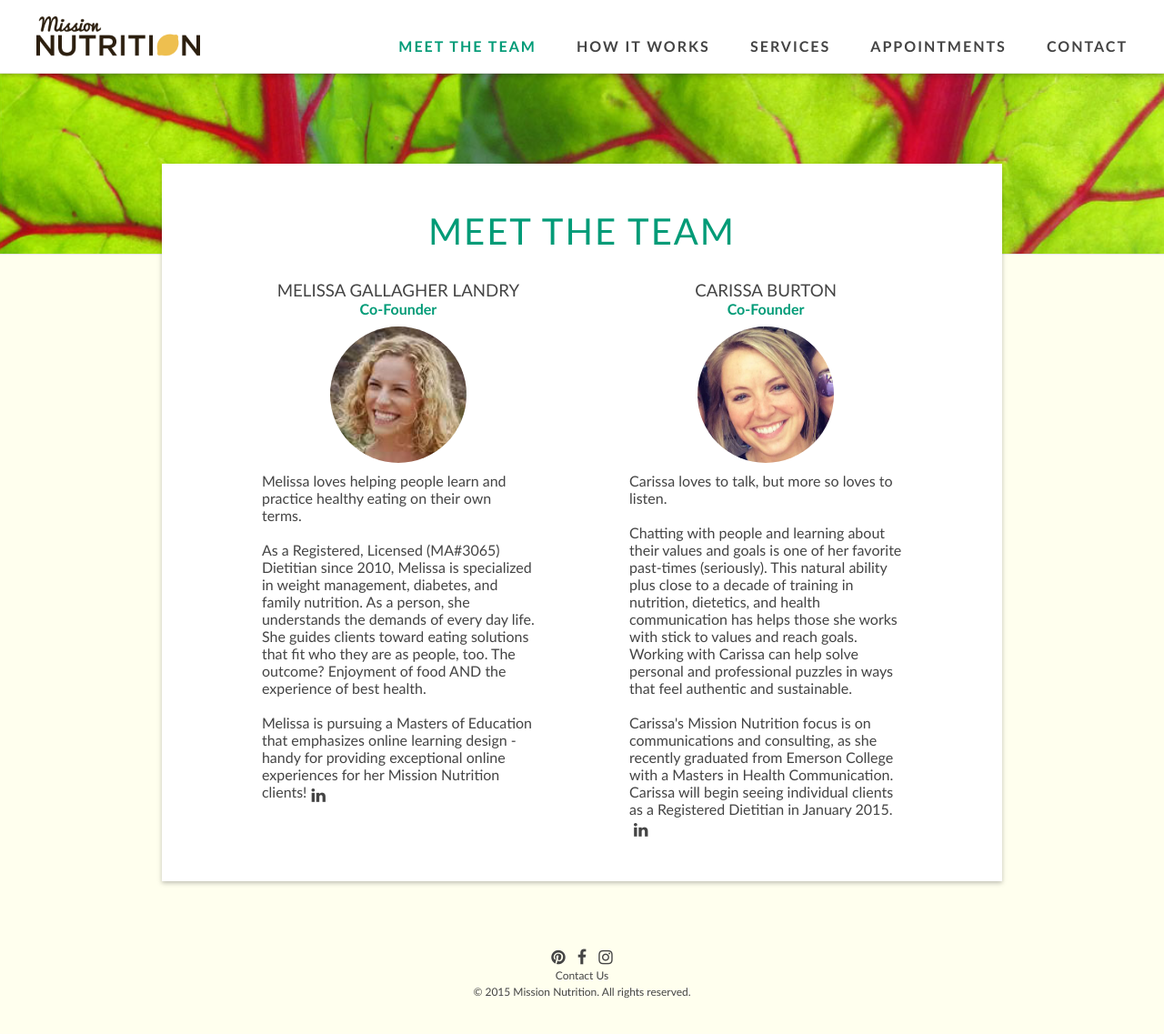
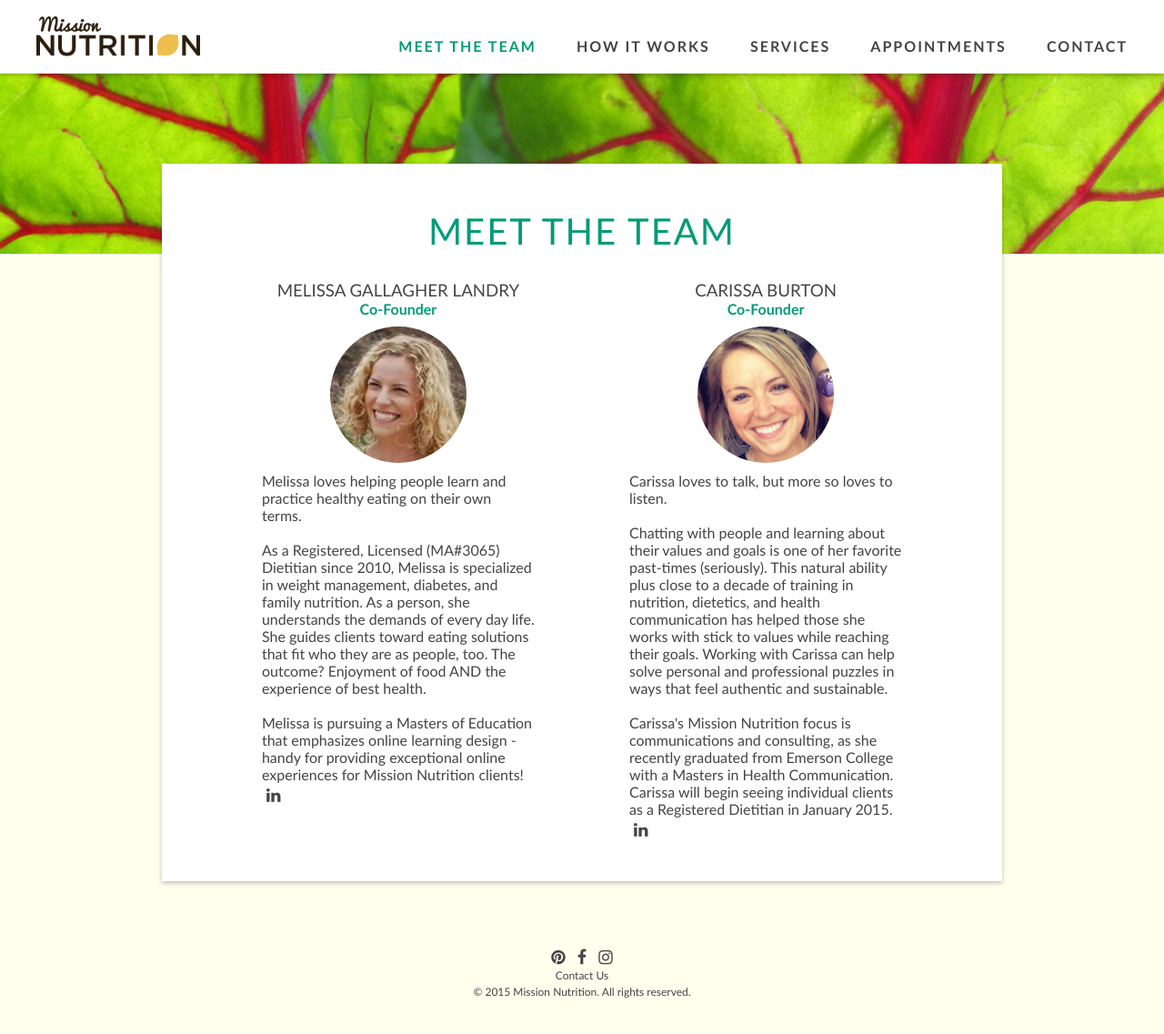
Before and after one commit to davelandry/missionnutrition, a Jekyll site: the page built from _pages/team.html, in a window 1280 px wide and 1140 px high. Shown: the top 1137 px of the window at 91% size. Built offline with Jekyll 4.4.1, drawn with Linux system fonts in a browser that asks for light colours; nearby versions of some CDN libraries.

Commit message:
Update team.html

```diff
--- a/_pages/team.html
+++ b/_pages/team.html
@@ -12,7 +12,7 @@ Melissa loves helping people learn and practice healthy eating on their own term
 <br /><br />
 As a Registered, Licensed (MA#3065) Dietitian since 2010, Melissa is specialized in weight management, diabetes, and family nutrition. As a person, she understands the demands of every day life. She guides clients toward eating solutions that fit who they are as people, too. The outcome? Enjoyment of food AND the experience of best health.
 <br /><br />
-Melissa is pursuing a Masters of Education that emphasizes online learning design - handy for providing exceptional online experiences for her Mission Nutrition clients!<a class="social" href="https://www.linkedin.com/profile/view?id=AAkAAALoRFMBDLl3t4MO2V0KuQX5FKUklVKOjME">
+Melissa is pursuing a Masters of Education that emphasizes online learning design - handy for providing exceptional online experiences for Mission Nutrition clients!<a class="social" href="https://www.linkedin.com/profile/view?id=AAkAAALoRFMBDLl3t4MO2V0KuQX5FKUklVKOjME">
     <i class="fa fa-linkedin"></i>
   </a>
 </div>
@@ -23,9 +23,9 @@ Melissa is pursuing a Masters of Education that emphasizes online learning desig
   <img src="/images/carissa.jpg" />
   Carissa loves to talk, but more so loves to listen.
   <br /><br />
-  Chatting with people and learning about their values and goals is one of her favorite past-times (seriously). This natural ability plus close to a decade of training in nutrition, dietetics, and health communication has helps those she works with stick to values and reach goals. Working with Carissa can help solve personal and professional puzzles in ways that feel authentic and sustainable.
+  Chatting with people and learning about their values and goals is one of her favorite past-times (seriously). This natural ability plus close to a decade of training in nutrition, dietetics, and health communication has helped those she works with stick to values while reaching their goals. Working with Carissa can help solve personal and professional puzzles in ways that feel authentic and sustainable.
 <br /><br />
-Carissa's Mission Nutrition focus is on communications and consulting, as she recently graduated from Emerson College with a Masters in Health Communication. Carissa will begin seeing individual clients as a Registered Dietitian in January 2015. <a class="social" href="https://www.linkedin.com/profile/view?id=211129797">
+Carissa's Mission Nutrition focus is communications and consulting, as she recently graduated from Emerson College with a Masters in Health Communication. Carissa will begin seeing individual clients as a Registered Dietitian in January 2015. <a class="social" href="https://www.linkedin.com/profile/view?id=211129797">
     <i class="fa fa-linkedin"></i>
   </a>
 </div>
```
